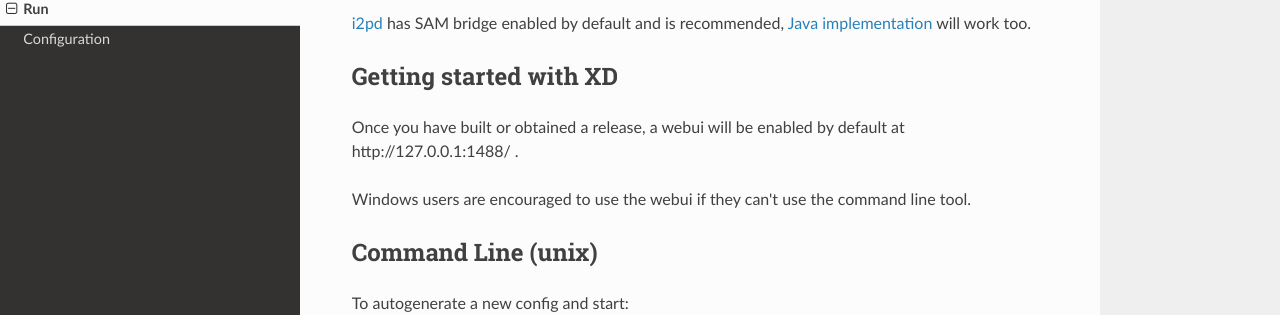
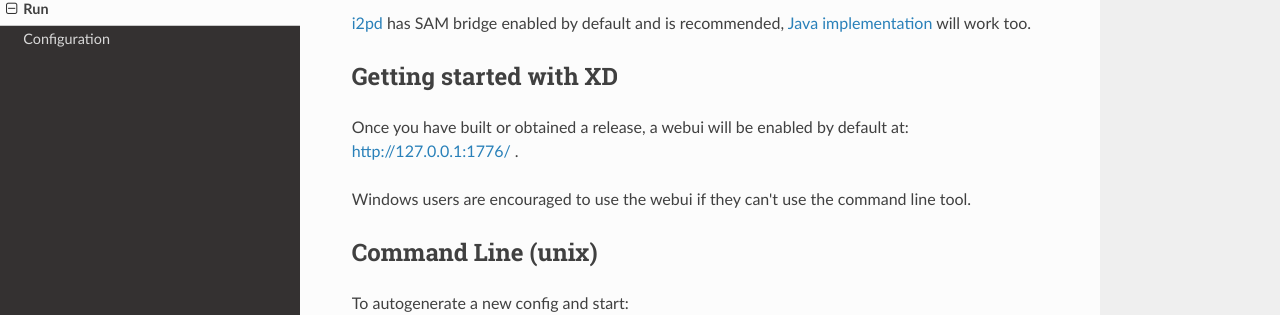
Before and after one commit to xd-torrent/xd-docs, an MkDocs documentation site: the page built from docs/user-guide/run.md, in a window 1280 px wide and 900 px high. Shown: the part 215-530 px from the top of the window. Built offline with MkDocs 1.6.1, drawn with Linux system fonts in a browser that asks for light colours; nearby versions of some CDN libraries; old or Windows-style settings are respelled for this version of MkDocs; part of the change alters nothing that is shown.

Commit message:
update port :1488 -> :1776

```diff
--- a/docs/user-guide/run.md
+++ b/docs/user-guide/run.md
@@ -6,8 +6,7 @@ Thus it **requires user to run I2P router with SAM bridge enabled**.
 [i2pd](http://i2pd.website) has SAM bridge enabled by default and is recommended, [Java implementation](https://geti2p.net) will work too.
 
 ## Getting started with XD
-
-Once you have built or obtained a release, a webui will be enabled by default at http://127.0.0.1:1488/ .
+Once you have built or obtained a release, a webui will be enabled by default at: [http://127.0.0.1:1776/](http://127.0.0.1:1776/) .
 
 Windows users are encouraged to use the webui if they can't use the command line tool.
 
```
